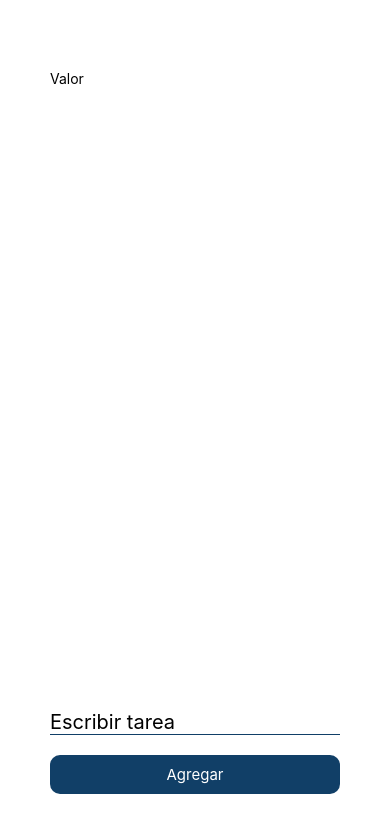
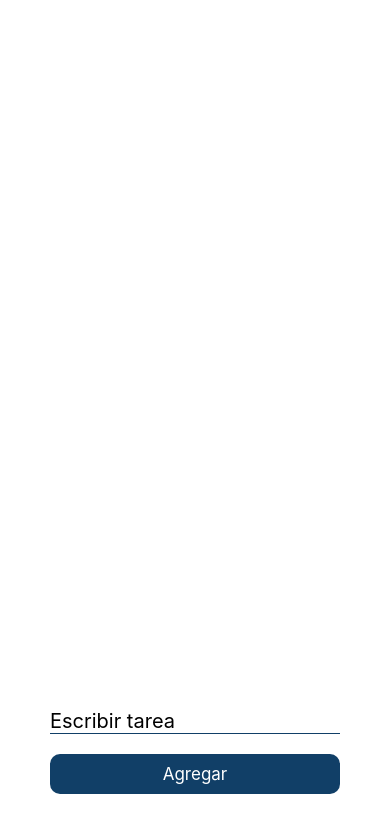
Before and after one commit to lautarodesouches/guess-number-game-app, a React Native app: screen / in a window 390 px wide. Shown: the top 832 px of the page. Built offline with nearby package versions, Linux system fonts and the light colour scheme.

Commit message:
[App] taskList

```diff
--- a/App.js
+++ b/App.js
@@ -4,16 +4,26 @@ import { primaryBg, primaryText, themeBg } from './constants/colors.js';
 
 export default function App() {
 
-  const [value, setValue] = useState('Valor')
+  const [task, setTask] = useState('');
+  const [taskList, setTaskList] = useState([]);
+
+  const handleSumbit = () => {
+    // Clear task
+    setTask('');
+    // Add task to list
+    setTaskList([...taskList, task]);
+  }
 
   return (
     <View style={styles.container}>
       <View style={styles.list}>
-        <Text>{ value }</Text>
+        {
+          taskList.map( (el, id) => <Text key={id}>{el}</Text>)
+        }
       </View>
       <View style={styles.inputContainer}>
-        <TextInput style={styles.textInput} placeholder="Escribir tarea" />
-        <TouchableOpacity style={styles.buttonPrimary} onPress={() => {setValue('Otro valor')}}>
+        <TextInput style={styles.textInput} placeholder="Escribir tarea" value={task} onChangeText={e => setTask(e)} />
+        <TouchableOpacity style={styles.buttonPrimary} onPress={() => handleSumbit()}>
           <Text style={styles.buttonPrimary__Text}>Agregar</Text>
         </TouchableOpacity>
       </View>
@@ -45,7 +55,7 @@ const styles = StyleSheet.create({
   },
   buttonPrimary__Text: {
     color: primaryText,
-    fontSize: 15,
+    fontSize: 17,
     textAlign: 'center',
   }
 });
```
